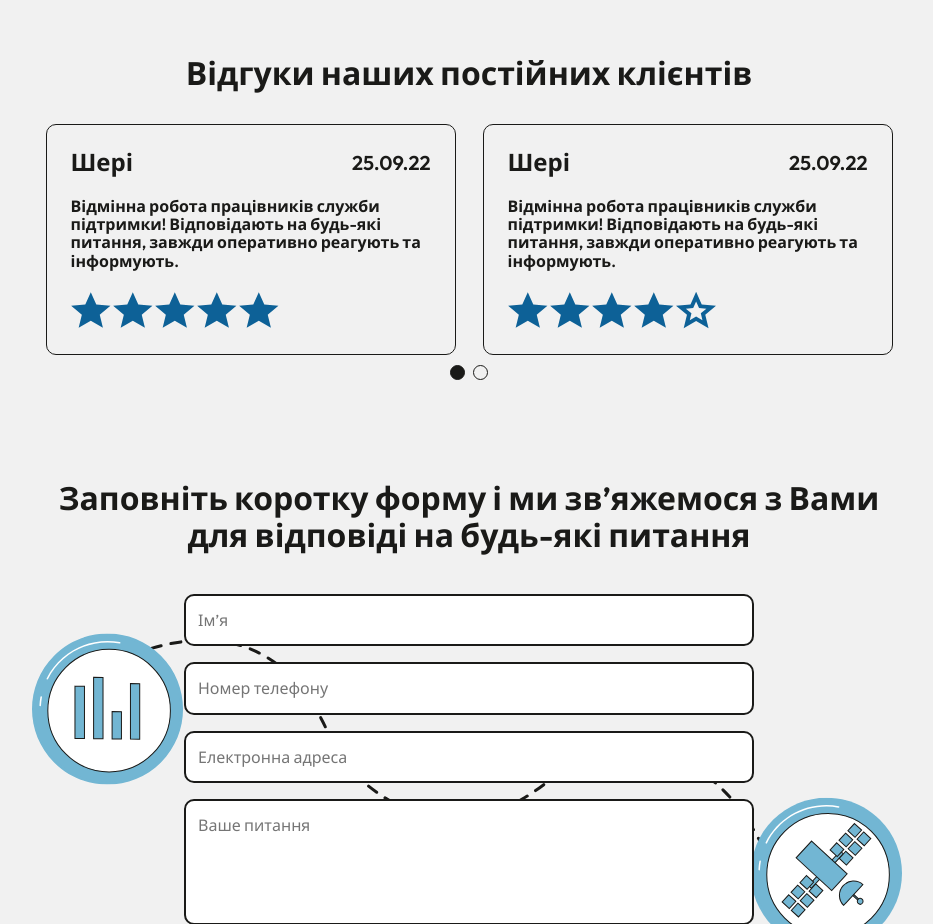
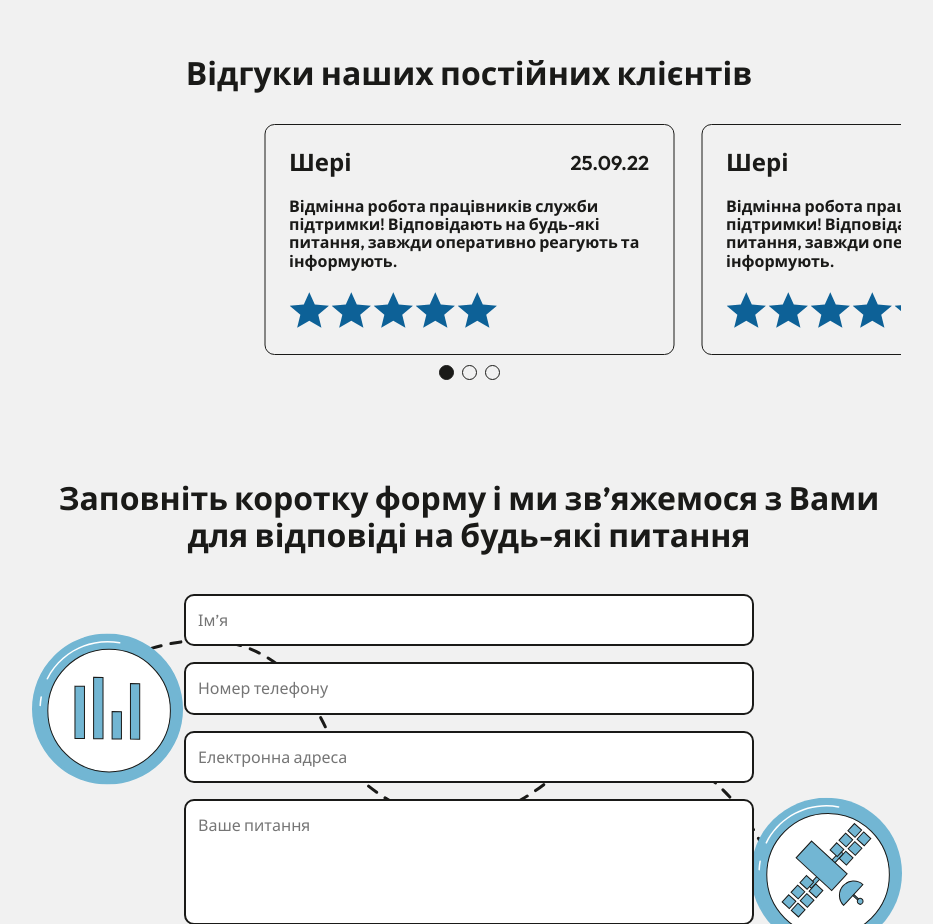
Before and after one commit to VlShost/uTrack, a React (Vite) app: page / in a window 1280 px wide. Shown: the part 2760-3684 px from the top of the page, without its empty margins (171-1104 px from the left). Built offline with nearby package versions, Linux system fonts and the light colour scheme.

Commit message:
minor fixes of alerts in console

```diff
--- a/src/components/Reviews/Reviews.jsx
+++ b/src/components/Reviews/Reviews.jsx
@@ -46,18 +46,14 @@ const Reviews = () => {
             744: {
               slidesPerView: 1,
               centeredSlides: false,
-              loop: true,
               spaceBetween: 10,
             },
             1024: {
               slidesPerView: 2,
-              centeredSlides: false,
-              loop: false,
               spaceBetween: 10,
             },
             1440: {
               slidesPerView: 3,
-              centeredSlides: false,
               spaceBetween: 24,
             },
           }}
--- a/src/components/SharedLayout/Header/Header.jsx
+++ b/src/components/SharedLayout/Header/Header.jsx
@@ -20,6 +20,8 @@ const Header = () => {
 
   useEffect(() => {
     const closeDropdown = (e) => {
+      if (!btnRef.current) return;
+
       if (!btnRef.current.contains(e.target)) {
         setBurgerVisible(false);
       }
--- a/src/components/Stock/Stock.jsx
+++ b/src/components/Stock/Stock.jsx
@@ -58,11 +58,11 @@ const Stock = () => {
             watchOverflow={true}
             slidesPerView={1}
             spaceBetween={34}
-            autoplay={{
-              delay: 5000,
-              disableOnInteraction: false,
-              pauseOnMouseEnter: true,
-            }}
+            // autoplay={{
+            //   delay: 5000,
+            //   disableOnInteraction: false,
+            //   pauseOnMouseEnter: true,
+            // }}
             speed={1500}
             pagination={{
               el: '#swiperStockPagination',
@@ -72,13 +72,11 @@ const Stock = () => {
               744: {
                 slidesPerView: 2,
                 centeredSlides: false,
-                loop: true,
                 spaceBetween: 10,
               },
               1024: {
                 slidesPerView: 3,
                 centeredSlides: false,
-                loop: false,
                 spaceBetween: 10,
               },
               1440: {
```
